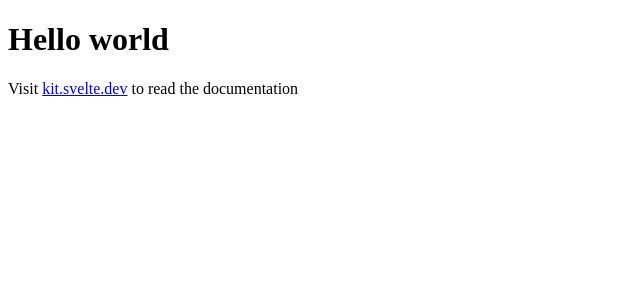
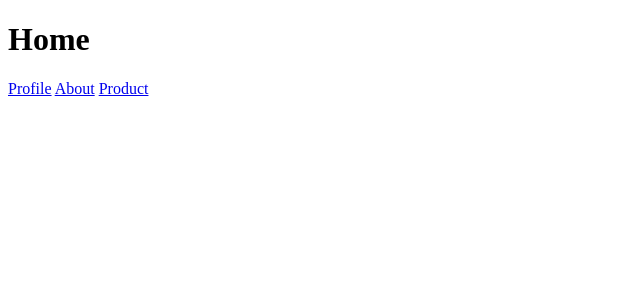
Before and after one commit to mirsahib/svelte-ominous-owl, a SvelteKit app: page / in a window 1280 px wide. Shown: the top 300 px of the page, without its empty margins (0-640 px from the left). Built offline with nearby package versions, Linux system fonts and the light colour scheme.

Commit message:
:hammer: Add route navigation

```diff
--- a/src/routes/+page.svelte
+++ b/src/routes/+page.svelte
@@ -1,2 +1,6 @@
-<h1>Hello world</h1>
-<p>Visit <a href="https://kit.svelte.dev">kit.svelte.dev</a> to read the documentation</p>
+<h1>Home</h1>
+<!-- <p>Visit <a href="https://kit.svelte.dev">kit.svelte.dev</a> to read the documentation</p> -->
+
+<a href="/profile">Profile</a>
+<a href="/about">About</a>
+<a href="/products">Product</a>
--- a/src/routes/about/+page.svelte
+++ b/src/routes/about/+page.svelte
@@ -1 +1,3 @@
 <h1>About page</h1>
+
+<a href="/">Home</a>
--- a/src/routes/profile/+page.svelte
+++ b/src/routes/profile/+page.svelte
@@ -1 +1,3 @@
 <h1>Profile page</h1>
+
+<a href="/">Home</a>
```
Also changed, not shown: src/routes/products/+page.svelte (+12 -0 lines).
